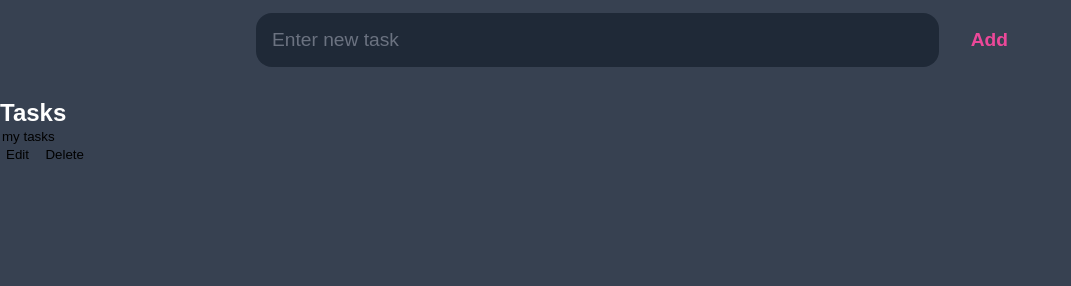
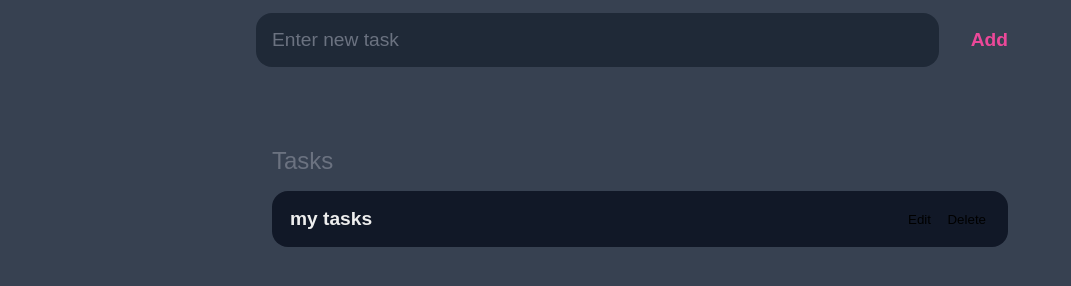
Before and after one commit to AllanMuhari/To_do_app, a plain HTML site: page index.html in a window 1280 px wide. Shown: the part 72-358 px from the top of the page, without its empty margins (0-1071 px from the left). Drawn offline with Linux system fonts and the light colour scheme.

Commit message:
css file

```diff
--- a/style.css
+++ b/style.css
@@ -71,3 +71,39 @@
  #new-task-submit:active{
     opacity: 0.7;
  }
+ main{
+    flex: 1 1 0%;
+    max-width: 800px ;
+    width: 100%;
+    margin: 0 auto;
+    padding: 2rem 1rem;
+ }
+
+ .task-list{
+    padding: 1rem;
+ }
+ .task-list h2{
+    font-size: 1.5rem;
+    font-weight: 300;
+    color: var(--gray);
+    margin-bottom: 1rem;
+ }
+
+#tasks .task{
+    display: flex;
+    justify-content: space-between;
+    align-items: center;
+    padding: 1rem;
+    background-color: var(--darkest);
+    border-radius: 1rem;
+    margin-bottom: 1rem;
+    transition: 0.5s;
+ }
+ #tasks .task .content .text{
+    flex: 1 1 0%;
+    color: var(--light);
+    font-size: 1.2rem;
+    font-weight: 600;
+    display: block;
+    transition: 0.5s;
+ }
```
